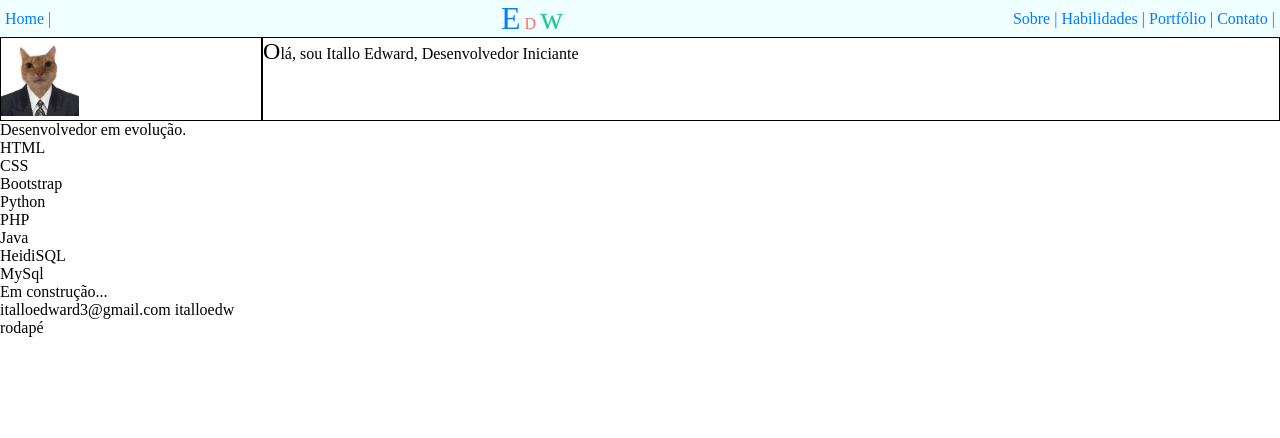
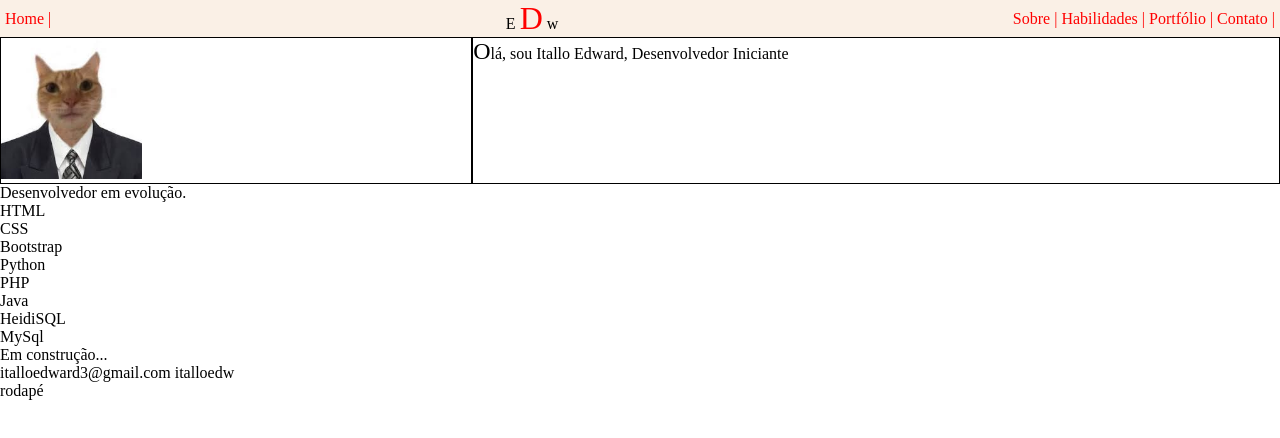
Before and after one commit to iT4lloEdw/Portfolio-Profissional-A3-2024.1, a plain HTML site: page portfolio.html in a window 1280 px wide. Drawn offline with Linux system fonts and the light colour scheme.

Commit message:
Update estilo.css

```diff
--- a/estilo.css
+++ b/estilo.css
@@ -3,42 +3,21 @@
     padding: 0px;
 }
 
-a{
+a {
     text-decoration: none;
-    color: #007bff;
+    color: red;
 }
 
-.e {
-    color: #077bff;
-    font-size: 2em;
-
+a:hover {
+    color: darkred;
 }
 
-.d {
-    color: #ff6b6b;
-    font-size: 1.0em;
-}
-
-.w {
-    color: #20c997;
-    font-size: 2em;
-}
-
-.maior::first-letter{
+.maior::first-letter {
     font-size: 1.5em;
 }
 
-a:hover {
-    color: darkblue;
-}
-
-.links{
-    align-content: center;
-}
-
-
 #cabecalho {
-    background-color: #f0ffff;
+    background-color: #FAF0E6;
     display: flex;
     flex-direction: row;
     justify-content: space-between;
@@ -49,15 +28,32 @@ a:hover {
 #apresentacao {
     display: flex;
     flex-direction: row;
-
 }
 
-.foto{
+.d {
+    color: red;
+    font-size: 2em;
+}
+.c {
+    color: blue;
+    font-size: 1.5em;
+}
+
+.a {
+    color: black;
+    font-size: 2em;
+}
+
+.links {
+    align-content: center;
+}
+
+.foto {
     flex-grow: 1;
     border: 1px solid black;
 }
 
 .ola {
-    flex-grow: 20;
+    flex-grow: 2;
     border: 1px solid black;
 }
```
